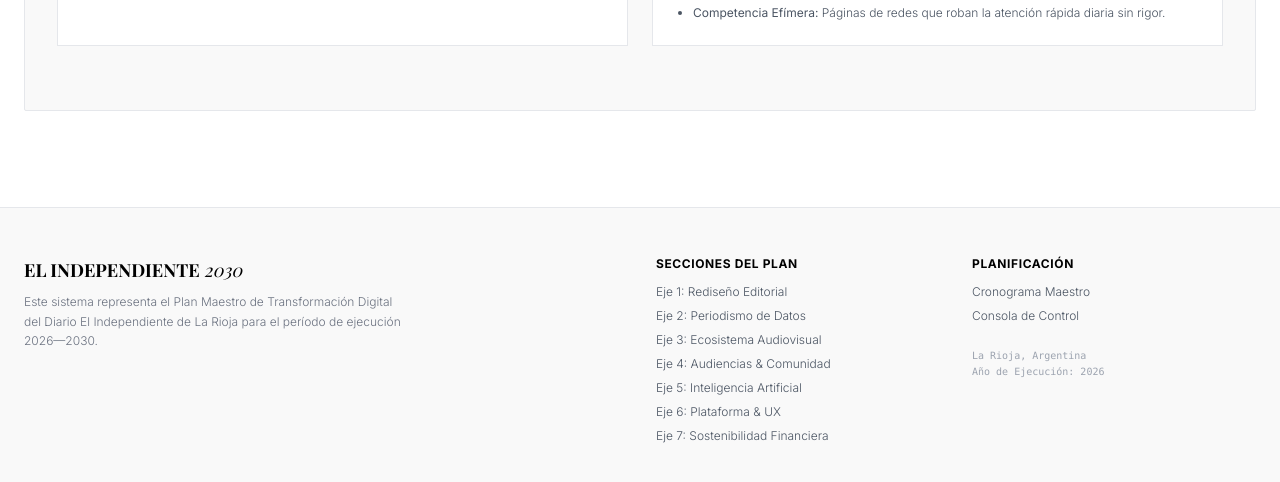
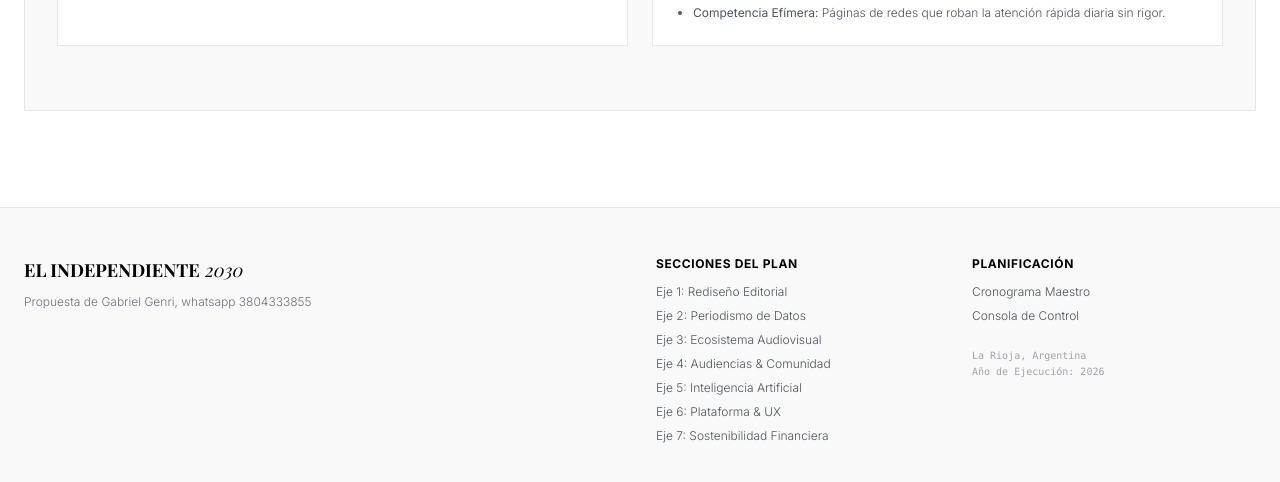
Before and after one commit to gabrielgenri/elindependiente, a plain HTML site: page index.html in a window 1280 px wide. Shown: the part 2977-3459 px from the top of the page. Drawn offline with nearby package versions, Linux system fonts and the light colour scheme; a web font is replaced by a local one.

Commit message:
Add files via upload

```diff
--- a/index.html
+++ b/index.html
@@ -1126,7 +1126,7 @@
         <div class="max-w-7xl mx-auto px-6 grid grid-cols-1 md:grid-cols-4 gap-8">
             <div class="md:col-span-2">
                 <span class="serif-header text-lg font-bold text-brand-black">EL INDEPENDIENTE <span class="font-light italic">2030</span></span>
-                <p class="text-brand-gray-500 mt-2 max-w-sm leading-relaxed font-light">Este sistema representa el Plan Maestro de Transformación Digital del Diario El Independiente de La Rioja para el período de ejecución 2026—2030.</p>
+                <p class="text-brand-gray-500 mt-2 max-w-sm leading-relaxed font-light">Propuesta de Gabriel Genri, whatsapp 3804333855</p>
             </div>
             <div>
                 <h4 class="font-bold text-brand-black uppercase tracking-wider mb-3">Secciones del Plan</h4>
```
